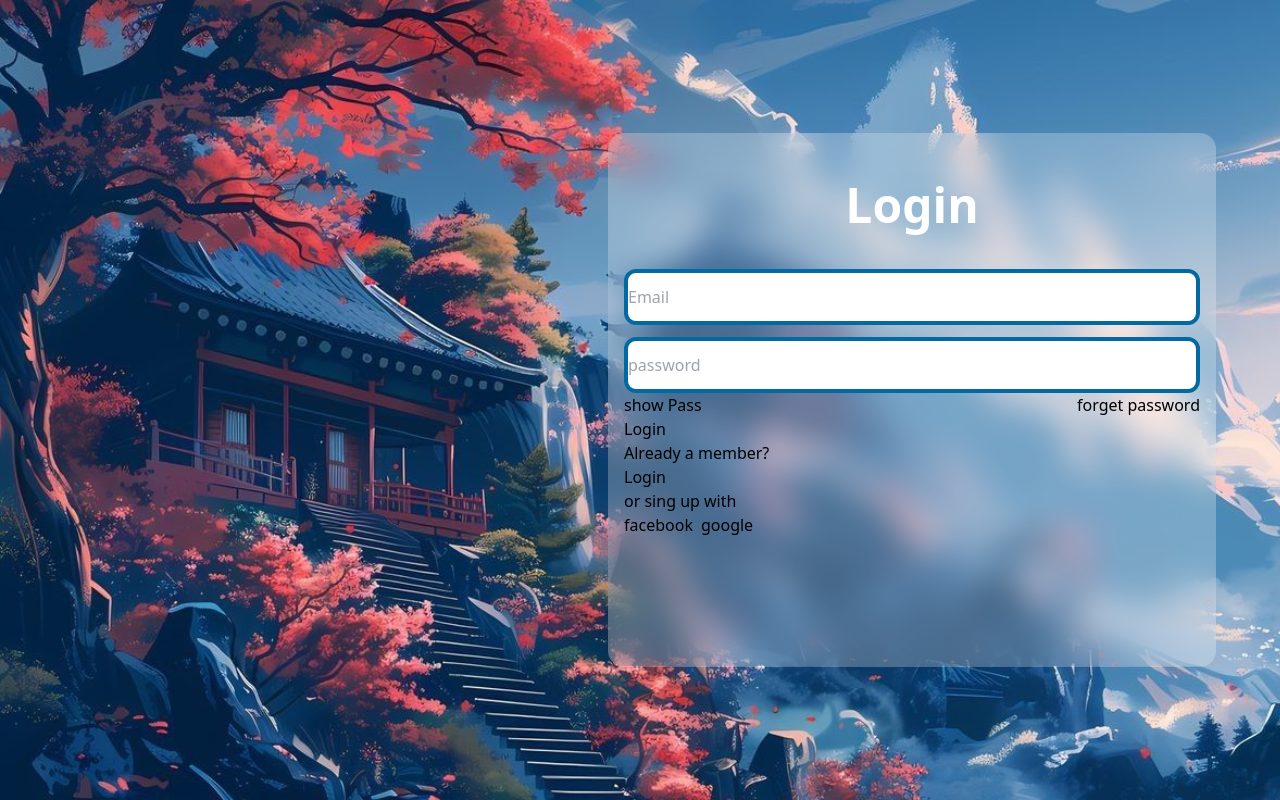
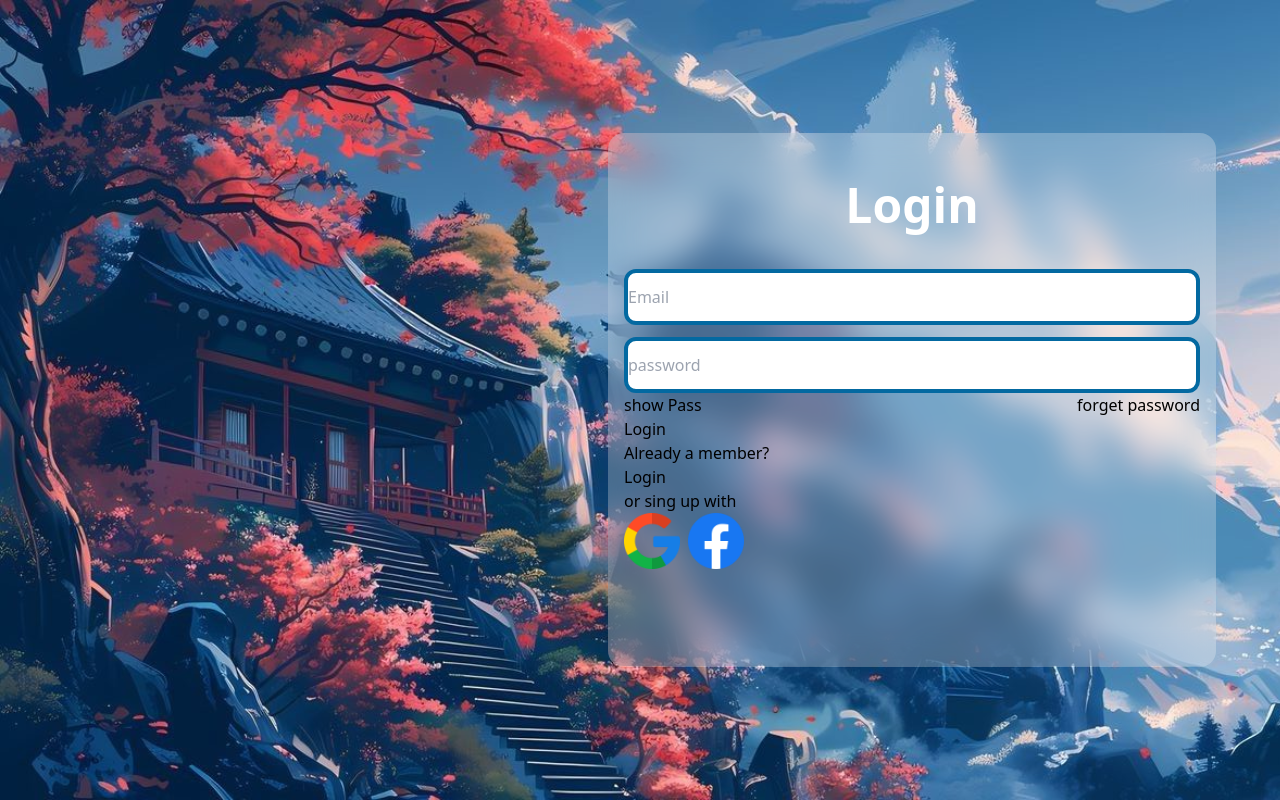
Before and after one commit to KavehKhorshidiii/Login-page, a website: page src/html/app.html in a window 1280 px wide. Drawn offline with nearby package versions, Linux system fonts and the light colour scheme.

Commit message:
set media images

```diff
--- a/src/html/app.html
+++ b/src/html/app.html
@@ -39,8 +39,8 @@
                     <section>
                         <span>or sing up with</span>
                         <span class="flex gap-2">
-                            <div>facebook</div>
-                            <div>google</div>
+                            <a class="w-14" href=""><img src="../../public/media/google.png"></img></a>
+                            <a class="w-14" href=""><img src="../../public/media/facebook.png"></img></a>
                         </span>
                     </section>
                 </footer>
```
Also changed, not shown: public/media/facebook.png (added), public/media/google.png (added), src/output.css, 1 other file.
